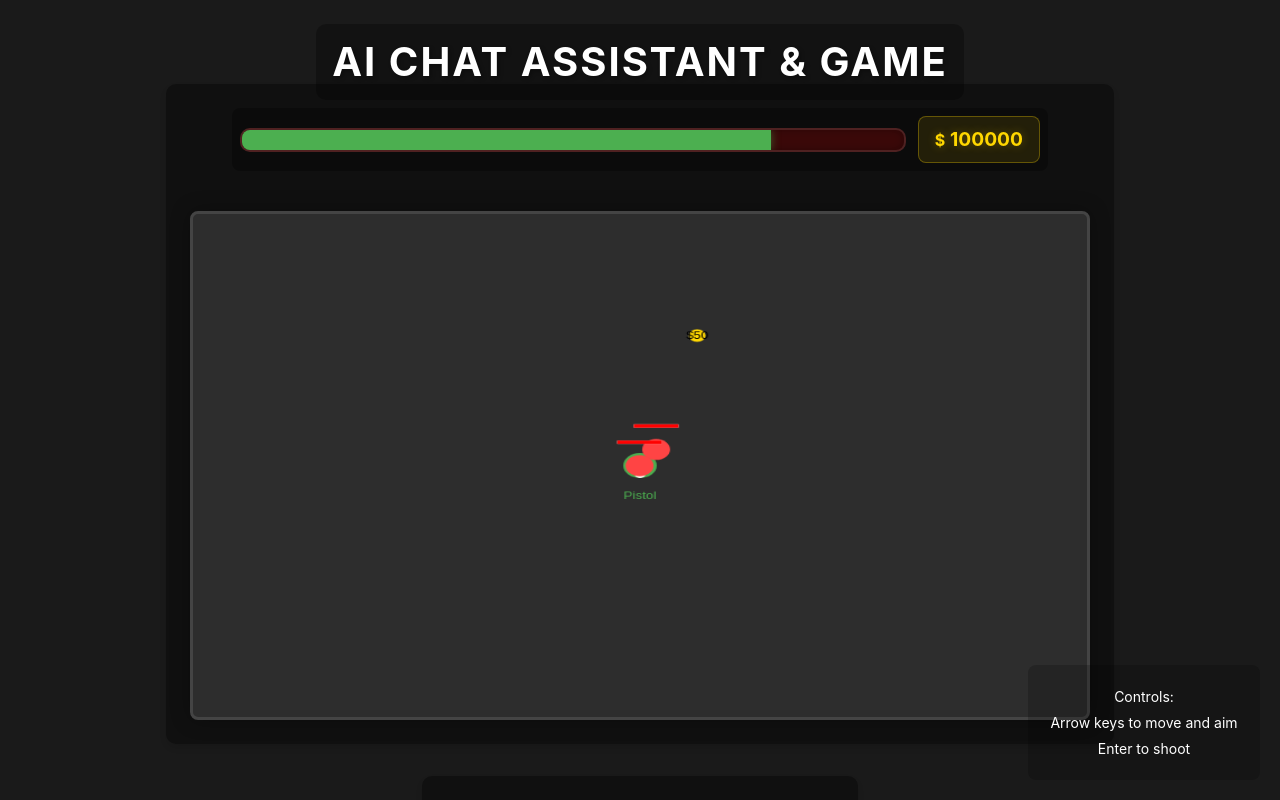
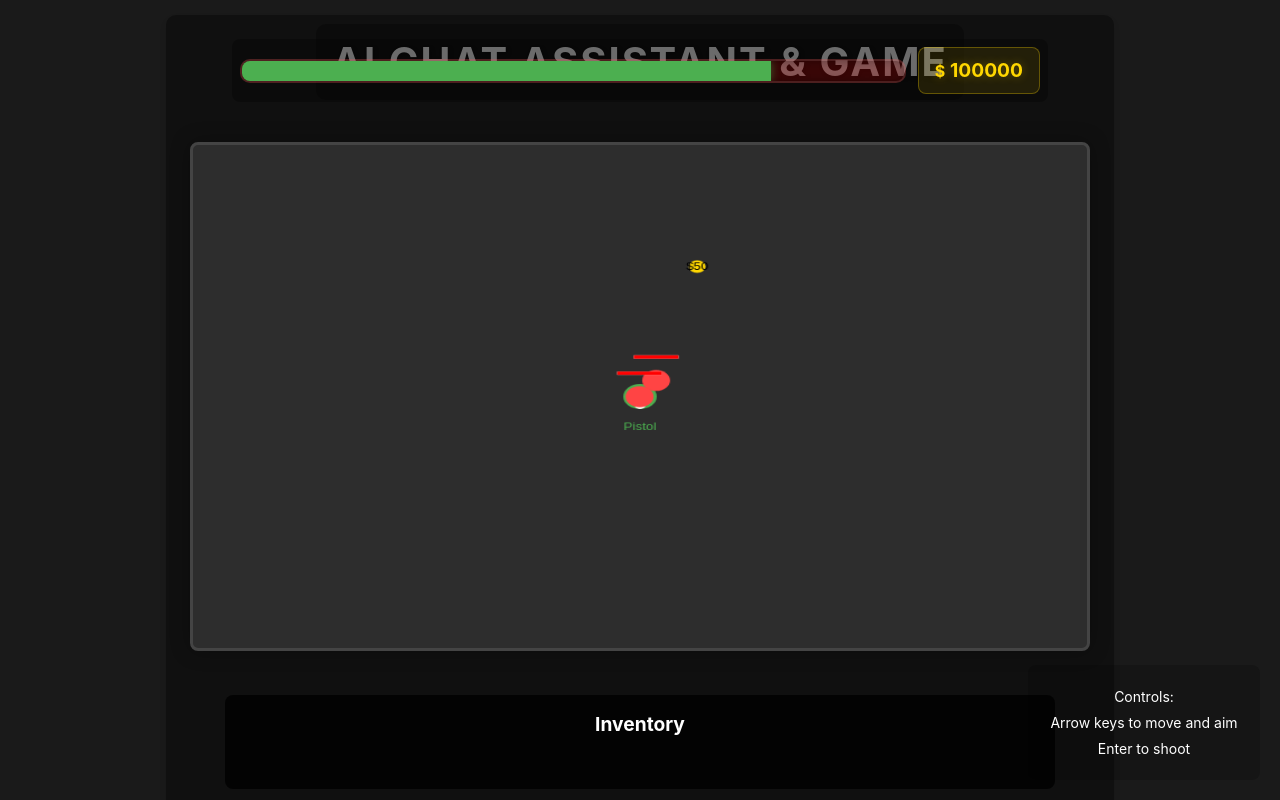
Before and after one commit to Faresdjz/ConUHack-25, a React (Vite) app in the folder client/: page / in a window 1280 px wide. Built offline with nearby package versions, Linux system fonts and the light colour scheme.

Commit message:
Inventory added

```diff
--- a/client/src/components/Game.jsx
+++ b/client/src/components/Game.jsx
@@ -1,7 +1,7 @@
 import { useEffect, useRef, useCallback } from 'react';
 import PropTypes from 'prop-types';
 import { GUNS } from './game/constants';
-import { GameUI, Controls } from './game/GameUI';
+import { GameUI, Controls, InventoryUI } from './game/GameUI';
 import { setupGame, updateGame, handleKeyDown, handleKeyUp } from './game/gameLogic';
 import './Game.css';
 
@@ -90,6 +90,7 @@ function Game({ onItemGenerated, inventory }) {
             <GameUI />
             <canvas ref={canvasRef} id="gameCanvas"></canvas>
             <Controls />
+            <InventoryUI inventory={inventory} />
         </div>
     );
 }
--- a/client/src/components/game/GameUI.css
+++ b/client/src/components/game/GameUI.css
@@ -28,3 +28,57 @@
     margin: 5px 0;
     font-size: 14px;
 }
+
+.inventory {
+    margin-top: 20px;
+    padding: 15px;
+    background-color: rgba(0, 0, 0, 0.8);
+    border-radius: 8px;
+    color: white;
+    width: 100%;
+    max-width: 800px;
+    margin: 20px auto 0;
+}
+
+.inventory h3 {
+    margin: 0 0 15px 0;
+    text-align: center;
+    font-size: 1.2em;
+    color: #fff;
+}
+
+.inventory-grid {
+    display: grid;
+    grid-template-columns: repeat(auto-fill, minmax(200px, 1fr));
+    gap: 15px;
+    padding: 10px;
+}
+
+.inventory-item {
+    background-color: rgba(255, 255, 255, 0.1);
+    border-radius: 6px;
+    padding: 12px;
+    transition: transform 0.2s;
+}
+
+.inventory-item:hover {
+    transform: translateY(-2px);
+    background-color: rgba(255, 255, 255, 0.15);
+}
+
+.item-name {
+    font-weight: bold;
+    margin-bottom: 8px;
+    color: #4CAF50;
+}
+
+.item-stats {
+    font-size: 0.9em;
+    color: #ccc;
+    margin-bottom: 8px;
+}
+
+.item-price {
+    color: #FFD700;
+    font-weight: bold;
+}
--- a/client/src/components/game/GameUI.jsx
+++ b/client/src/components/game/GameUI.jsx
@@ -1,4 +1,3 @@
-import React from 'react';
 import PropTypes from 'prop-types';
 import './GameUI.css';
 
@@ -33,6 +32,37 @@ export function Controls() {
     );
 }
 
+function Inventory({ items }) {
+    return (
+        <div className="inventory">
+            <h3>Inventory</h3>
+            <div className="inventory-grid">
+                {items.map((item, index) => (
+                    <div key={index} className="inventory-item">
+                        <div className="item-name">{item.name}</div>
+                        <div className="item-stats">
+                            <div>Damage: {item.stats.damage}</div>
+                            <div>Fire Rate: {item.stats.firerate}/s</div>
+                        </div>
+                        <div className="item-price">${item.price}</div>
+                    </div>
+                ))}
+            </div>
+        </div>
+    );
+}
+
+Inventory.propTypes = {
+    items: PropTypes.arrayOf(PropTypes.shape({
+        name: PropTypes.string,
+        price: PropTypes.number,
+        stats: PropTypes.shape({
+            firerate: PropTypes.number,
+            damage: PropTypes.number
+        })
+    })).isRequired
+};
+
 export function GameUI() {
     return (
         <div className="game-ui">
@@ -42,8 +72,15 @@ export function GameUI() {
     );
 }
 
-GameUI.propTypes = {
-    onItemGenerated: PropTypes.func,
+export function InventoryUI({ inventory = [] }) {
+    return (
+        <div className="inventory-container">
+            <Inventory items={inventory} />
+        </div>
+    );
+}
+
+InventoryUI.propTypes = {
     inventory: PropTypes.arrayOf(PropTypes.shape({
         name: PropTypes.string,
         price: PropTypes.number,
```
Also changed, not shown: 1 other file (tests, documents, lock files or other folders).
